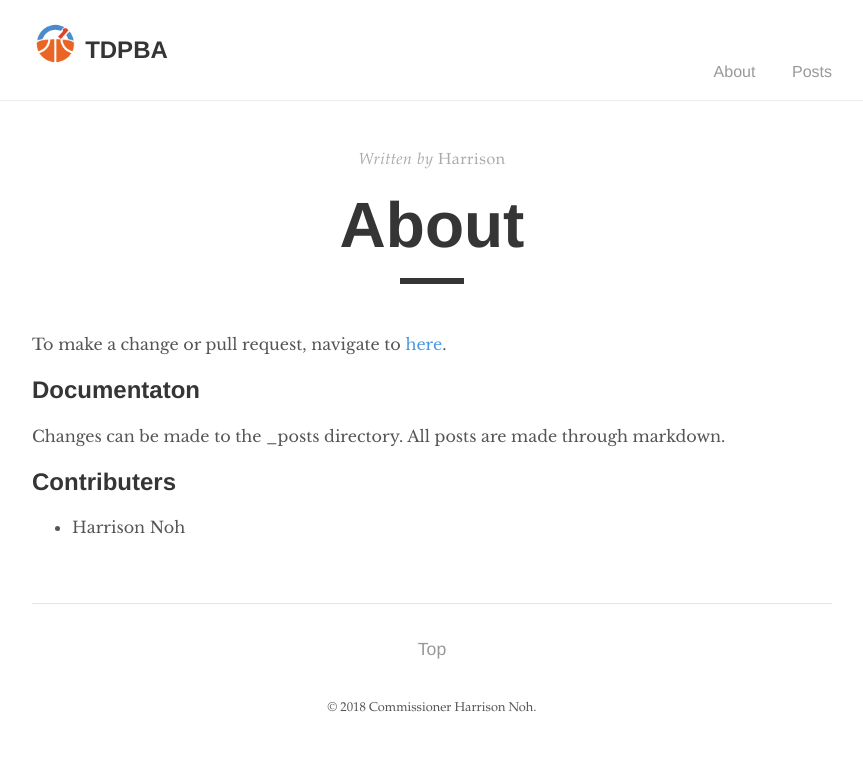
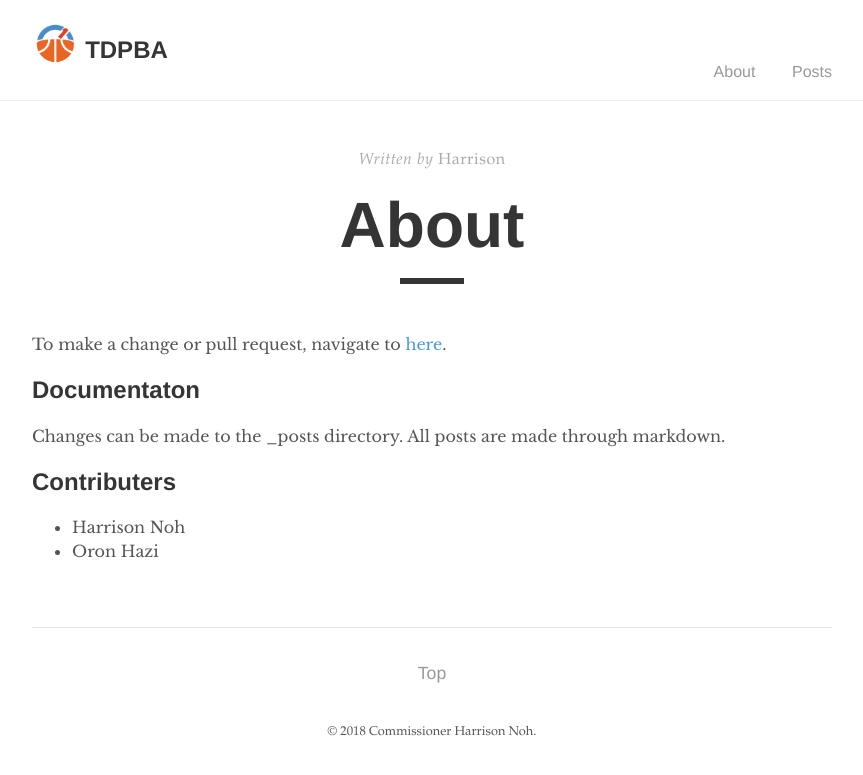
Before and after one commit to nohharri/tdpba, a Jekyll site: the page built from about.md, in a window 1280 px wide. Shown: the top 775 px of the page, without its empty margins (208-1071 px from the left). Built offline with Jekyll 4.4.1, drawn with Linux system fonts in a browser that asks for light colours.

Commit message:
Update about.md

```diff
--- a/about.md
+++ b/about.md
@@ -14,3 +14,4 @@ Changes can be made to the _posts directory. All posts are made through markdown
 
 ## Contributers
 - Harrison Noh
+- Oron Hazi
```
